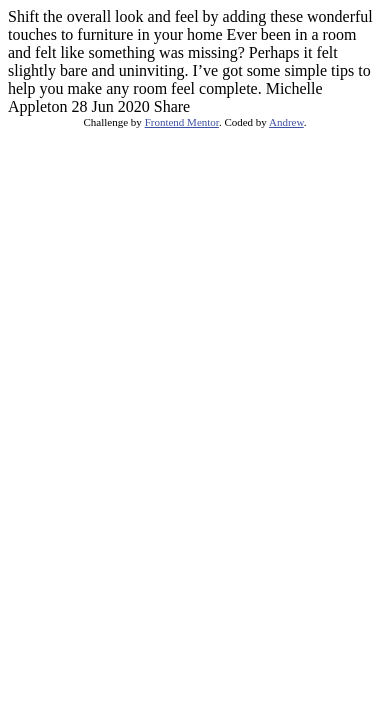
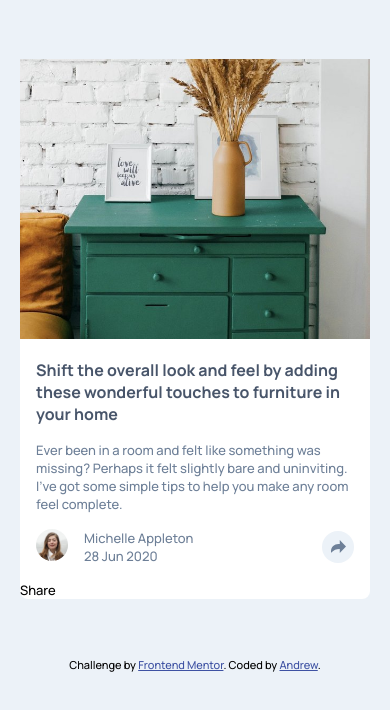
Before and after one commit to asnelgrove/article-preview, a plain HTML site: page index.html in a window 390 px wide. Drawn offline with Linux system fonts and the light colour scheme.

Commit message:
basic card layout for mobile

```diff
--- a/index.html
+++ b/index.html
@@ -5,6 +5,10 @@
   <meta name="viewport" content="width=device-width, initial-scale=1.0"> <!-- displays site properly based on user's device -->
 
   <link rel="icon" type="image/png" sizes="32x32" href="./images/favicon-32x32.png">
+  <link rel="stylesheet" href="style.css">
+  <link rel="preconnect" href="https://fonts.googleapis.com">
+  <link rel="preconnect" href="https://fonts.gstatic.com" crossorigin>
+  <link href="https://fonts.googleapis.com/css2?family=Manrope:wght@500;700&display=swap" rel="stylesheet">
 
   <title>Frontend Mentor | Article preview component</title>
 
@@ -16,17 +20,38 @@
 </head>
 <body>
 
+  <div class="card">
+    <img src="images/drawers.jpg" class="main-img">
+
+  <p class="heading-txt card-content">
   Shift the overall look and feel by adding these wonderful
   touches to furniture in your home
+  </p>
 
-  Ever been in a room and felt like something was missing? Perhaps
+  <p class="secondary card-content">
+    Ever been in a room and felt like something was missing? Perhaps
   it felt slightly bare and uninviting. I’ve got some simple tips
   to help you make any room feel complete.
+  </p>
 
-  Michelle Appleton
-  28 Jun 2020
+  <div class="secondary card-content author-section">
+    <div class="author-details">
+      <img src="images/avatar-michelle.jpg" class="profile">
+
+      <div>
+      <p>Michelle Appleton</p>
+      <p>28 Jun 2020</p>
+      </div>
+
+    </div>
+
+    <div class="share"></div>
+
+  </div>
+
 
   Share
+  </div>
 
   <div class="attribution">
     Challenge by <a href="https://www.frontendmentor.io?ref=challenge" target="_blank">Frontend Mentor</a>.
--- a/style.css
+++ b/style.css
@@ -0,0 +1,71 @@
+* {
+    box-sizing: border-box;
+    margin: 0;
+    padding: 0;
+}
+
+:root {
+    --v-drk-blue: hsl(217, 19%, 35%);
+    --drk-blue: hsl(214, 17%, 51%);
+    --gr-blue: hsl(212, 23%, 69%);
+    --lt-gr-blue: hsl(210, 46%, 95%);
+}
+
+body {
+    font-size: 13px;
+    font-family: 'Manrope', sans-serif;
+    background-color: var(--lt-gr-blue);
+}
+
+.card {
+    background-color: #fff;
+    border-radius: 8px;
+    width: auto;
+    margin: 15vw 1.25rem;
+}
+
+.card img.main-img {
+    width: 100%;
+}
+
+.card p.heading-txt {
+    font-size: 16px;
+    font-weight: 700;
+    color: var(--v-drk-blue);
+}
+
+.secondary {
+    color: var(--drk-blue);
+}
+
+.card-content {
+    margin: 1rem 1rem;
+}
+
+.author-section {
+    display: flex;
+    justify-content: space-between;
+    align-items: center;
+    gap: 1rem;
+}
+
+.author-section img.profile {
+    width: 2rem;
+    height: 2rem;
+    border-radius: 50%;
+}
+
+.author-details {
+    display: flex;
+    gap: 1rem;
+}
+
+.author-section .share {
+    width: 2rem;
+    height: 2rem;
+    border-radius: 50%;
+    background-color: var(--lt-gr-blue);
+    background-image: url('images/icon-share.svg');
+    background-position: center;
+    background-repeat: no-repeat;
+}
```
